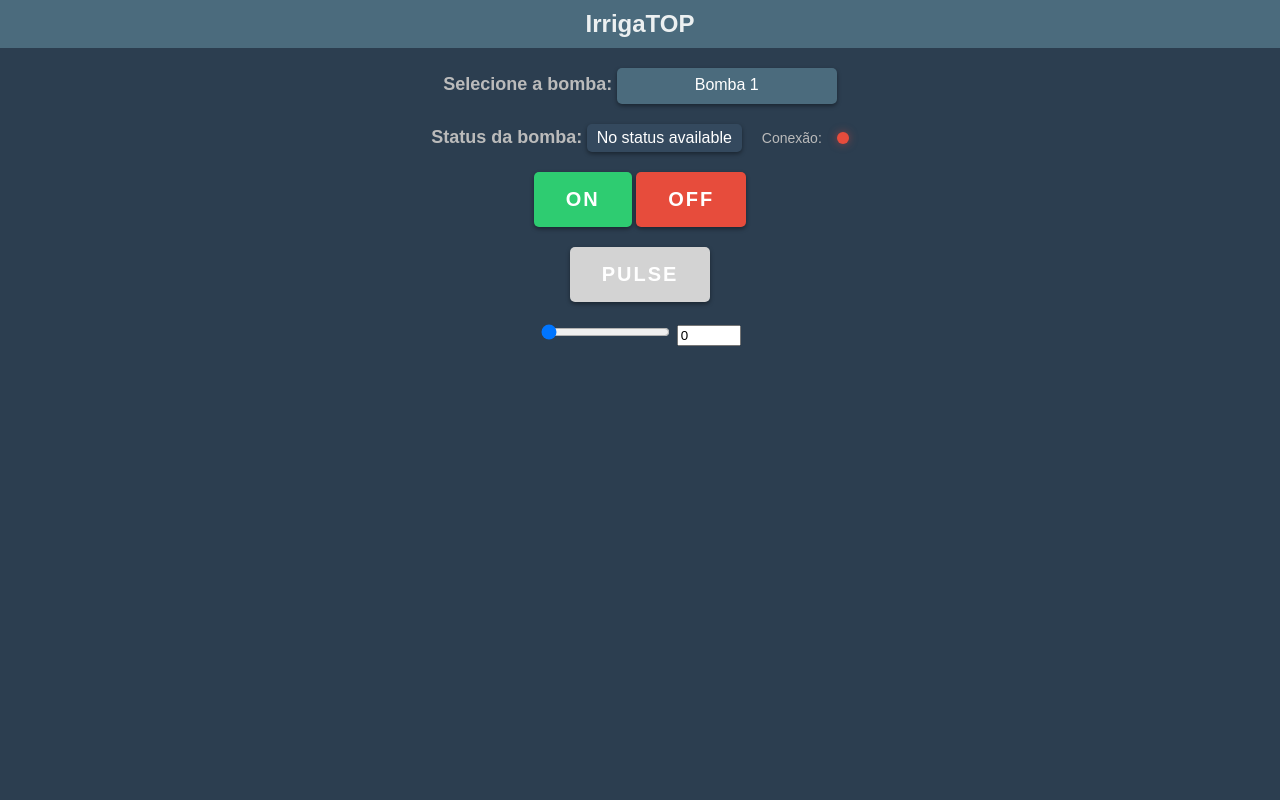
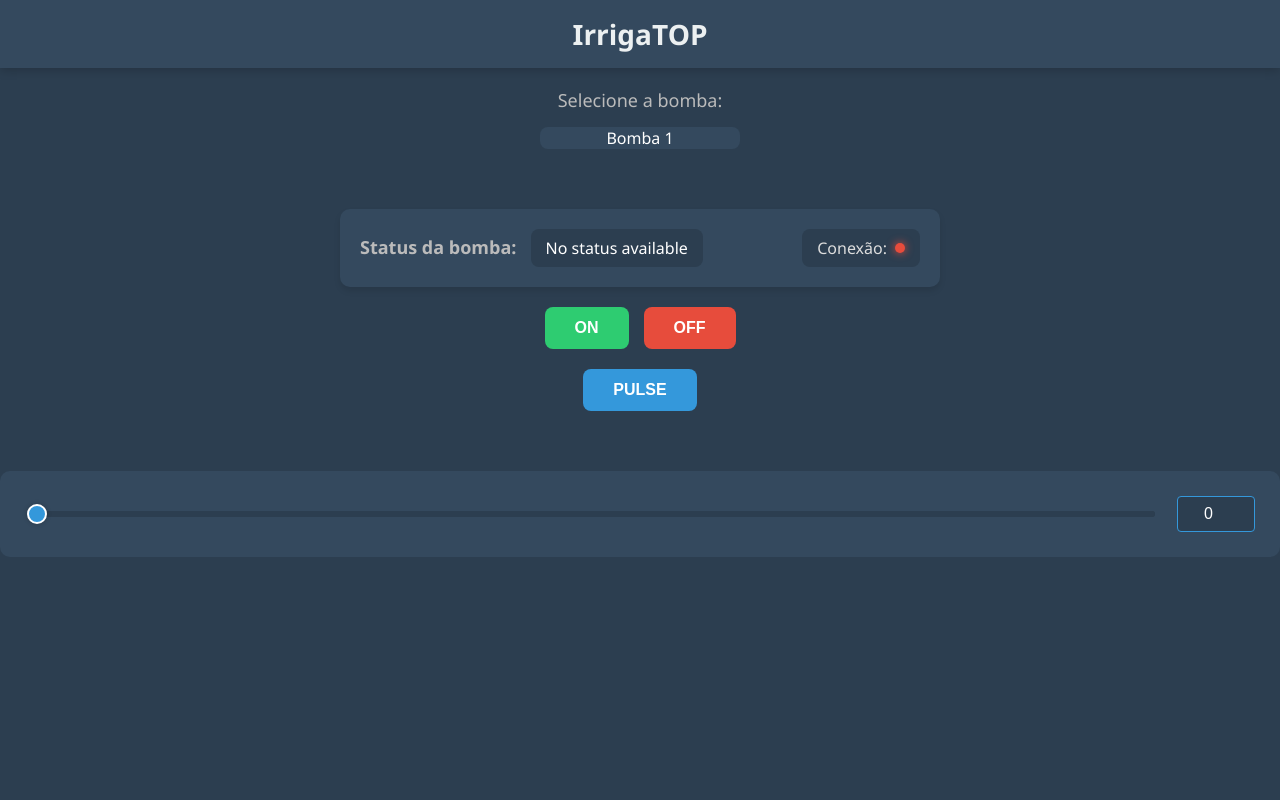
Before and after one commit to renato-nmoraes/irrigatop, a Flask app: page / in a window 1280 px wide. Run offline with Flask 3, Linux system fonts and the light colour scheme; data that the repository does not hold is empty.

Commit message:
chore: working

```diff
--- a/web/static/styles.css
+++ b/web/static/styles.css
@@ -1,276 +1,346 @@
 body {
   background-color: #2c3e50;
   color: #ddd;
-  font-family: Arial, sans-serif;
+  font-family: 'Segoe UI', Arial, sans-serif;
   margin: 0;
   padding: 0;
+  min-height: 100vh;
+  display: flex;
+  flex-direction: column;
 }
 
 .top-bar {
-  background-color: #4b6b7d;
-  padding: 10px;
+  background-color: #34495e;
+  padding: 15px;
   text-align: center;
+  box-shadow: 0 2px 10px rgba(0, 0, 0, 0.2);
 }
 
 .title {
   margin: 0;
-  font-size: 24px;
+  font-size: 28px;
   color: #ecf0f1;
+  font-weight: 600;
+}
+
+.container {
+  max-width: 600px;
+  margin: 0 auto;
+  padding: 20px;
+  flex: 1;
 }
 
 .state-container {
-  text-align: center;
-  margin-top: 20px;
+  background-color: #34495e;
+  border-radius: 10px;
+  padding: 20px;
+  margin: 20px auto;
   display: flex;
   align-items: center;
-  justify-content: center;
-  gap: 20px;
+  justify-content: space-between;
+  box-shadow: 0 4px 6px rgba(0, 0, 0, 0.1);
 }
 
 .state-label {
-  font-weight: bold;
+  font-weight: 600;
+  font-size: 18px;
+  color: #bbb;
+  margin-right: 10px;
+}
+
+.state-value {
+  display: inline-block;
+  padding: 8px 15px;
+  background-color: #2c3e50;
+  color: #fff;
+  font-size: 16px;
+  border-radius: 8px;
+  min-width: 60px;
+  text-align: center;
+}
+
+.pump-select-container {
+  text-align: center;
+  padding: 20px;
+}
+
+.pump-select-container label {
+  display: block;
+  margin-bottom: 15px;
   font-size: 18px;
   color: #bbb;
 }
 
-.state-value {
-  display: inline-block;
-  padding: 5px 10px;
+.custom-dropdown {
+  position: relative;
+  width: 200px;
+  margin: 0 auto;
   background-color: #34495e;
+  border-radius: 8px;
+  cursor: pointer;
+}
+
+.selected-pump {
+  padding: 12px 20px;
+  text-align: center;
   color: #fff;
-  font-size: 16px;
-  border-radius: 5px;
-  box-shadow: 0 2px 4px rgba(0, 0, 0, 0.4);
+}
+
+.dropdown-options {
+  position: absolute;
+  top: 100%;
+  left: 0;
+  right: 0;
+  background-color: #34495e;
+  border-radius: 0 0 8px 8px;
+  overflow: hidden;
+  display: none;
+  z-index: 100;
+}
+
+.dropdown-options div {
+  padding: 12px 20px;
+  color: #fff;
+}
+
+.dropdown-options div:hover {
+  background-color: #2c3e50;
+}
+
+.custom-dropdown.active .dropdown-options {
+  display: block;
 }
 
 .button-container {
-  text-align: center;
-  margin-top: 20px;
+  display: flex;
+  justify-content: center;
+  gap: 15px;
+  margin: 20px 0;
 }
 
 .button {
-  display: inline-block;
-  padding: 16px 32px;
+  padding: 12px 30px;
+  border: none;
+  border-radius: 8px;
+  font-size: 16px;
+  font-weight: 600;
   color: #fff;
-  border: none;
-  text-decoration: none;
-  font-size: 20px;
-  font-weight: bold;
-  text-transform: uppercase;
-  letter-spacing: 2px;
   cursor: pointer;
-  transition: background-color 0.3s, color 0.3s;
-  border-radius: 5px;
-  box-shadow: 0 2px 4px rgba(0, 0, 0, 0.4);
+  transition: transform 0.2s, box-shadow 0.2s;
+}
+
+.button:hover {
+  transform: translateY(-2px);
 }
 
 .button-on {
   background-color: #2ecc71;
 }
 
-.button-pulse {
-  background-color: #D3D3D3;
-}
-
 .button-off {
   background-color: #e74c3c;
 }
 
-.button:hover {
-  opacity: 0.8;
+.button-pulse {
+  background-color: #3498db;
 }
 
-/* Slider container */
 .slider-container {
-  text-align: center;
-  margin-top: 20px;
+  background-color: #34495e;
+  padding: 25px;
+  border-radius: 10px;
+  margin: 20px auto;
+  display: flex;
+  align-items: center;
+  gap: 20px;
+  position: relative;
 }
 
-/* Slider input */
-.slider-input {
-  width: 80%;
-  margin: 0 auto;
-  display: block;
+input[type="range"] {
+  flex: 1;
+  -webkit-appearance: none;
+  height: 6px;
+  background: linear-gradient(to right, #3498db 0%, #3498db 50%, #2c3e50 50%, #2c3e50 100%);
+  border-radius: 3px;
+  outline: none;
+  position: relative;
 }
 
-@media handheld and (max-width: 480px) {
-  .title {
-      font-size: 40px;
+input[type="range"]::-webkit-slider-runnable-track {
+  width: 100%;
+  height: 6px;
+  background: #2c3e50;
+  border-radius: 3px;
+  border: none;
+}
+
+input[type="range"]::-webkit-slider-thumb {
+  -webkit-appearance: none;
+  width: 20px;
+  height: 20px;
+  background: #3498db;
+  border: 2px solid #fff;
+  border-radius: 50%;
+  cursor: pointer;
+  margin-top: -7px;
+  box-shadow: 0 0 5px rgba(0, 0, 0, 0.2);
+  position: relative;
+  z-index: 2;
+}
+
+input[type="number"] {
+  width: 60px;
+  padding: 8px;
+  border: 1px solid #3498db;
+  border-radius: 4px;
+  background: #2c3e50;
+  color: #fff;
+  text-align: center;
+  font-size: 16px;
+}
+
+.health-status {
+  display: flex;
+  align-items: center;
+  gap: 8px;
+  padding: 8px 15px;
+  background-color: #2c3e50;
+  border-radius: 8px;
+}
+
+.health-indicator {
+  width: 10px;
+  height: 10px;
+  border-radius: 50%;
+}
+
+.health-indicator.online {
+  background-color: #2ecc71;
+  box-shadow: 0 0 8px #2ecc71;
+}
+
+.health-indicator.offline {
+  background-color: #e74c3c;
+  box-shadow: 0 0 8px #e74c3c;
+}
+
+.notification {
+  position: fixed;
+  bottom: 20px;
+  left: 50%;
+  transform: translateX(-50%) translateY(100px);
+  padding: 15px 30px;
+  border-radius: 10px;
+  color: white;
+  font-weight: 500;
+  font-size: 16px;
+  opacity: 0;
+  transition: all 0.3s ease;
+  z-index: 1000;
+  text-align: center;
+  min-width: 200px;
+  max-width: 80%;
+  box-shadow: 0 4px 15px rgba(0, 0, 0, 0.2);
+}
+
+.notification.show {
+  opacity: 1;
+  transform: translateX(-50%) translateY(0);
+}
+
+.notification.error {
+  background-color: #e74c3c;
+  border-left: 5px solid #c0392b;
+}
+
+.notification.success {
+  background-color: #2ecc71;
+  border-left: 5px solid #27ae60;
+}
+
+@media (max-width: 768px) {
+  .container {
+    padding: 15px;
+  }
+
+  .state-container {
+    flex-direction: column;
+    gap: 15px;
   }
 
   .button-container {
-    display: flex;
     flex-direction: column;
-    align-items: center;
   }
 
   .button {
-    margin: 10px 0;
-    padding: 14px 28px;
-    font-size: 40px;
+    width: 100%;
+    padding: 16px 30px;
+    font-size: 18px;
+    margin: 5px 0;
   }
 
-  .state-label {
-    font-size: 40px;
+  .slider-container {
+    flex-direction: column;
+    gap: 15px;
+    padding: 20px;
   }
 
-  .state-value {
-    padding: 4px 8px;
-    font-size: 40px;
+  input[type="range"] {
+    width: 100%;
+    height: 8px;
   }
 
-  /* Slider container */
-  .slider-container {
-    margin-top: 10px;
+  input[type="range"]::-webkit-slider-thumb {
+    width: 28px;
+    height: 28px;
+    margin-top: -10px;
   }
 
-  /* Slider input */
-  .slider-input {
-    width: 100%;
+  input[type="number"] {
+    width: 80px;
+    padding: 12px;
+    font-size: 18px;
+  }
+
+  .custom-dropdown {
+    width: 240px;
+  }
+
+  .selected-pump {
+    padding: 15px 20px;
+    font-size: 18px;
+  }
+
+  .dropdown-options div {
+    padding: 15px 20px;
+    font-size: 18px;
+  }
+
+  .notification {
+    bottom: 30px;
+    padding: 12px 20px;
+    font-size: 15px;
+    width: 90%;
   }
 }
 
-/* Pump selection container */
-.pump-select-container {
-  margin-top: 20px;
-  text-align: center;
-  margin-bottom: 20px;
+@media (prefers-color-scheme: dark) {
+  body {
+    background-color: #1a2634;
+  }
+
+  .top-bar {
+    background-color: #2c3e50;
+  }
+
+  .state-container,
+  .slider-container {
+    background-color: #2c3e50;
+  }
+
+  .state-value,
+  input[type="number"],
+  .health-status {
+    background-color: #1a2634;
+  }
 }
-
-/* Pump label */
-.pump-select-container label {
-  font-weight: bold;
-  font-size: 18px;
-  color: #bbb;
-  margin-bottom: 5px;
-}
-
-/* Custom dropdown */
-.pump-select-container .custom-dropdown {
-  position: relative;
-  display: inline-block;
-  width: 200px;
-  height: 36px;
-  background-color: #4b6b7d;
-  /* border: none; */
-  border-radius: 5px;
-  box-shadow: 0 2px 4px rgba(0, 0, 0, 0.4);
-  padding: 0 10px;
-  cursor: pointer;
-}
-
-.pump-select-container .custom-dropdown:hover {
-  opacity: 0.8;
-}
-
-.pump-select-container .custom-dropdown .selected-pump {
-  display: block;
-  padding: 5px 10px;
-  font-size: 16px;
-  color: #fff;
-  text-align: center;
-  line-height: 1.5;
-}
-
-.pump-select-container .custom-dropdown .dropdown-options {
-  position: absolute;
-  top: 100%;
-  left: 0;
-  width: 100%;
-  background-color: #34495e;
-  border-radius: 0 0 5px 5px;
-  box-shadow: 0 4px 8px rgba(0, 0, 0, 0.4);
-  display: none;
-  z-index: 1;
-}
-
-.pump-select-container .custom-dropdown .dropdown-options div {
-  padding: 10px;
-  color: #fff;
-  font-size: 16px;
-  cursor: pointer;
-}
-
-.pump-select-container .custom-dropdown .dropdown-options div:hover {
-  background-color: #2c3e50;
-}
-
-/* Active pump options */
-.pump-select-container .custom-dropdown.active .dropdown-options {
-  padding: 10px;
-  display: block;
-}
-
-/* Optional pump icons */
-.pump-select-container .custom-dropdown .pump-icon {
-  margin-right: 5px;
-}
-
-/* Optional pump color coordination */
-.pump-select-container .custom-dropdown .selected-pump.pump-1 {
-  background-color: #2ecc71; /* Match button-on color */
-  padding: 10px;
-}
-
-.pump-select-container .custom-dropdown .selected-pump.pump-2 {
-  background-color: #3498db; /* Adjust as desired */
-}
-
-/* Add this to your existing styles.css */
-.notification {
-    position: fixed;
-    top: 20px;
-    right: 20px;
-    padding: 15px 25px;
-    border-radius: 5px;
-    color: white;
-    font-weight: bold;
-    opacity: 0;
-    transform: translateY(-20px);
-    transition: all 0.3s ease-in-out;
-    z-index: 1000;
-    max-width: 300px;
-}
-
-.notification.show {
-    opacity: 1;
-    transform: translateY(0);
-}
-
-.notification.error {
-    background-color: #e74c3c;
-    box-shadow: 0 2px 10px rgba(231, 76, 60, 0.5);
-}
-
-.notification.success {
-    background-color: #2ecc71;
-    box-shadow: 0 2px 10px rgba(46, 204, 113, 0.5);
-}
-
-/* Add these styles for the health indicator */
-.health-indicator {
-    display: inline-block;
-    width: 12px;
-    height: 12px;
-    border-radius: 50%;
-    margin-left: 10px;
-    transition: background-color 0.3s ease;
-}
-
-.health-indicator.online {
-    background-color: #2ecc71;
-    box-shadow: 0 0 8px rgba(46, 204, 113, 0.5);
-}
-
-.health-indicator.offline {
-    background-color: #e74c3c;
-    box-shadow: 0 0 8px rgba(231, 76, 60, 0.5);
-}
-
-.health-status {
-    display: flex;
-    align-items: center;
-    gap: 5px;
-    font-size: 14px;
-    color: #bbb;
-}
--- a/web/templates/index.html
+++ b/web/templates/index.html
@@ -50,7 +50,7 @@
   </form>
   <form method="POST" action="/intensity" id="slider-form">
     <div class="slider-container">
-      <input type="range" value="0" min="0" max="100" name="slider" id="range"">
+      <input type="range" value="0" min="0" max="100" name="slider" id="range">
       <input type="number" id="rangenumber" min="0" max="100" value="0">
     </div>
   </form>
@@ -163,7 +163,8 @@
         $(this).toggleClass("active");
       });
 
-      $pumpSelect.on("click", ".pump-option", function() {
+      $pumpSelect.on("click", ".pump-option", function(event) {
+        event.stopPropagation();
         const selectedText = $(this).text();
         const pumpId = $(this).data("value");
 
@@ -201,6 +202,12 @@
         clearTimeout(debounceTimeout);
         debounceTimeout = setTimeout(fn, delay);
       }
+
+      // Add this to update slider background as it moves
+      $slider.on("input", function() {
+        const value = ((this.value - this.min) / (this.max - this.min)) * 100;
+        this.style.background = `linear-gradient(to right, #3498db 0%, #3498db ${value}%, #2c3e50 ${value}%, #2c3e50 100%)`;
+      });
     });
   </script>
 
```
